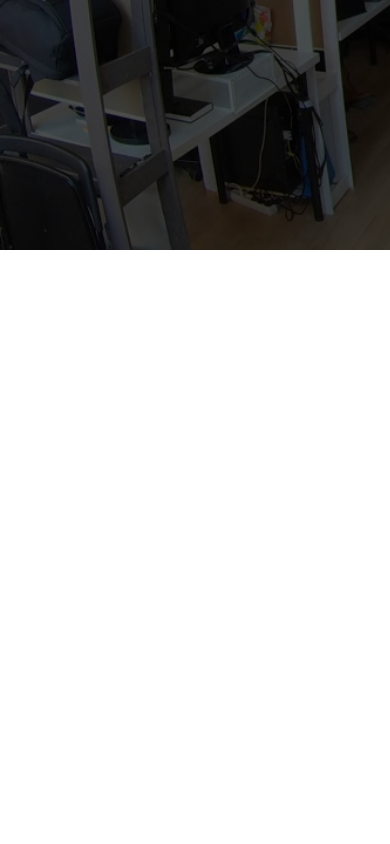
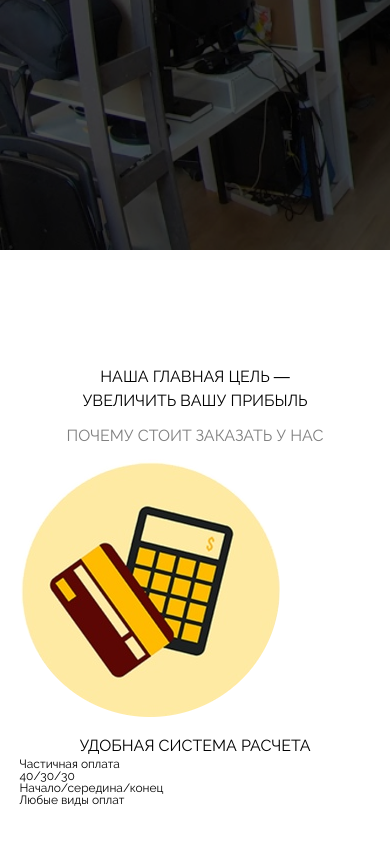
Before and after one commit to nlv/promote, a plain HTML site: page index.html in a window 390 px wide. Shown: the part 594-1438 px from the top of the page. Drawn offline with nearby package versions, Linux system fonts and the light colour scheme.

Commit message:
Верстка загловокав первой страницы

```diff
--- a/css/main.css
+++ b/css/main.css
@@ -4,17 +4,6 @@ body
 {
   font-size   : 12px;
   font-family : "Raleway", sans-serif;
-}
-
-.page
-{
-  height : 100vh;
-}
-
-#p1
-{
-  border           : inherit inherit inherit;
-  background-color : inherit;
 }
 
 #p2
@@ -39,6 +28,7 @@ body
 {
   border                : inherit inherit inherit;
   background-color      : inherit;
+  height                : 100vh;
   background-size       : cover;
   background-image      : url("../img/start_page_cover.jpg");
   background-attachment : fixed;
@@ -157,6 +147,38 @@ body
   cursor           : pointer;
 }
 
+.page
+{
+  padding-top    : -webkit-calc(95px + 5px);
+  padding-top    : -moz-calc(95px + 5px);
+  padding-top    : -ms-calc(95px + 5px);
+  padding-top    : -o-calc(95px + 5px);
+  padding-top    : calc(95px + 5px);
+  width          : 100%;
+  height         : 100vh;
+  display        : flex;
+  flex-direction : column;
+  align-items    : center;
+}
+
+.page h1
+{
+  padding        : inherit 15px inherit 15px;
+  padding-top    : 15px;
+  font-size      : 2rem;
+  text-transform : uppercase;
+  text-align     : center;
+}
+
+.page h2
+{
+  padding        : 15px 15px 15px 15px;
+  font-size      : 1.6rem;
+  text-transform : uppercase;
+  color          : rgba(0,0,0,0.5);
+  text-align     : center;
+}
+
 @media screen and (max-width: 1280px)
 {
 
@@ -176,7 +198,7 @@ body
 }
 
 }
-@media screen and (max-width: 835px)
+@media screen and (max-width: 900px)
 {
 
 .navbar-nav
@@ -233,6 +255,18 @@ body
   padding    : 20px 0 20px 0;
 }
 
+
+.page h1
+{
+  font-size      : 1.19999rem;
+  text-transform : uppercase;
+}
+
+.page h2
+{
+  font-size : 1rem;
+}
+
 }
 @media screen and (max-width: 480px)
 {
@@ -272,6 +306,21 @@ body
   display : inline-block;
 }
 
+
+.page h1
+{
+  padding-left   : 60px;
+  padding-right  : 60px;
+  padding-bottom : 0;
+  font-size      : 1rem;
+  line-height    : 1.5;
+}
+
+.page h2
+{
+  font-size : 1rem;
+}
+
 }
 
 /* Generated with Clay, http://fvisser.nl/clay */
--- a/index.html
+++ b/index.html
@@ -38,7 +38,7 @@
         </span>
     </nav>
 
-    <section id="start-page" class="page">
+    <section id="start-page">
 
         <header>
             <hgroup>
@@ -56,14 +56,17 @@
     </section>
 
     <section id="p1" class="page">
-        <!-- <header>
+        <header>
             <hgroup>
-                <h1>Наша главная цель &mdash; увеличить вашу прибыль</h1>
+                <h1>
+                    <span class="newline-mobile">Наша главная цель &mdash;</span>
+                    <span class="newlin-mobile">увеличить вашу прибыль</span>
+                    <!-- Наша главная цель &mdash; увеличить вашу прибыль -->
+                </h1>
                 <h2>Почему стоит заказать у нас</h2>
             </hgroup>
-        </header> -->
+        </header>
 
-        <!--
        <div class="cards">
             <div class="card">
                 <hgroup>
@@ -86,7 +89,7 @@
             <div class="card"></div>
             <div class="card"></div>
             <div class="card"></div>
-        </div> -->
+        </div>
 
     </section>
 
```
Also changed, not shown: 1 other file.
